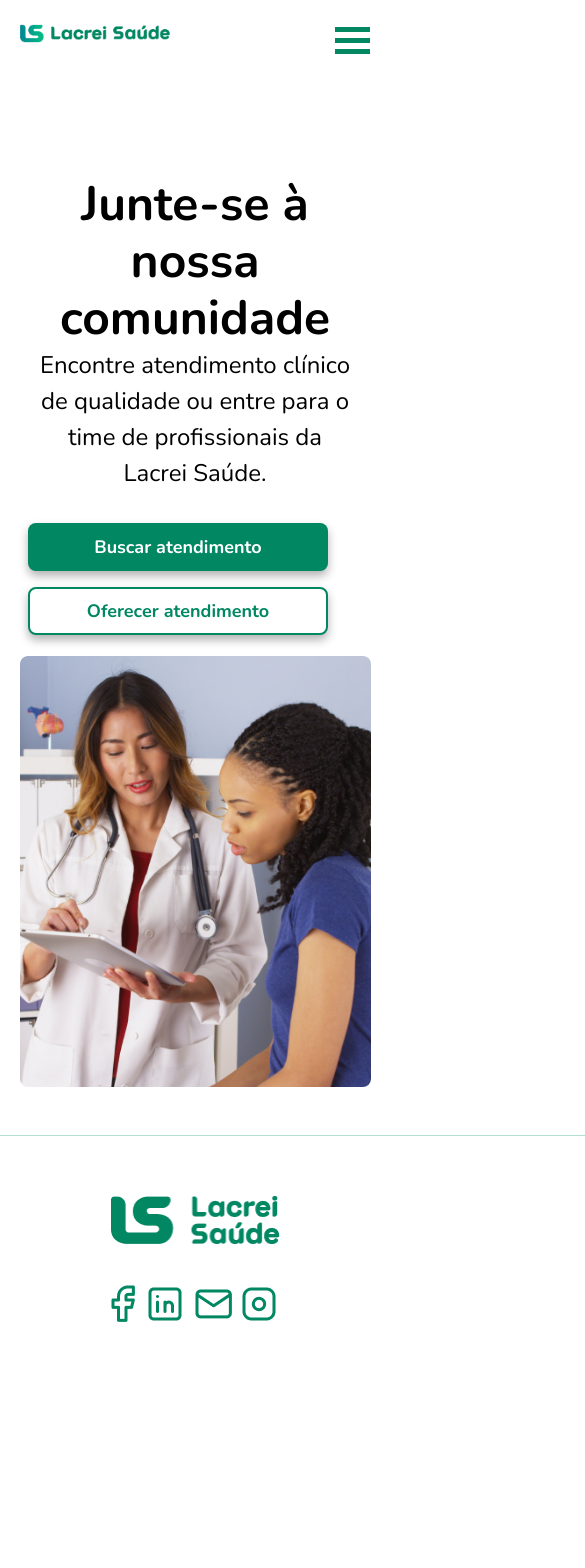
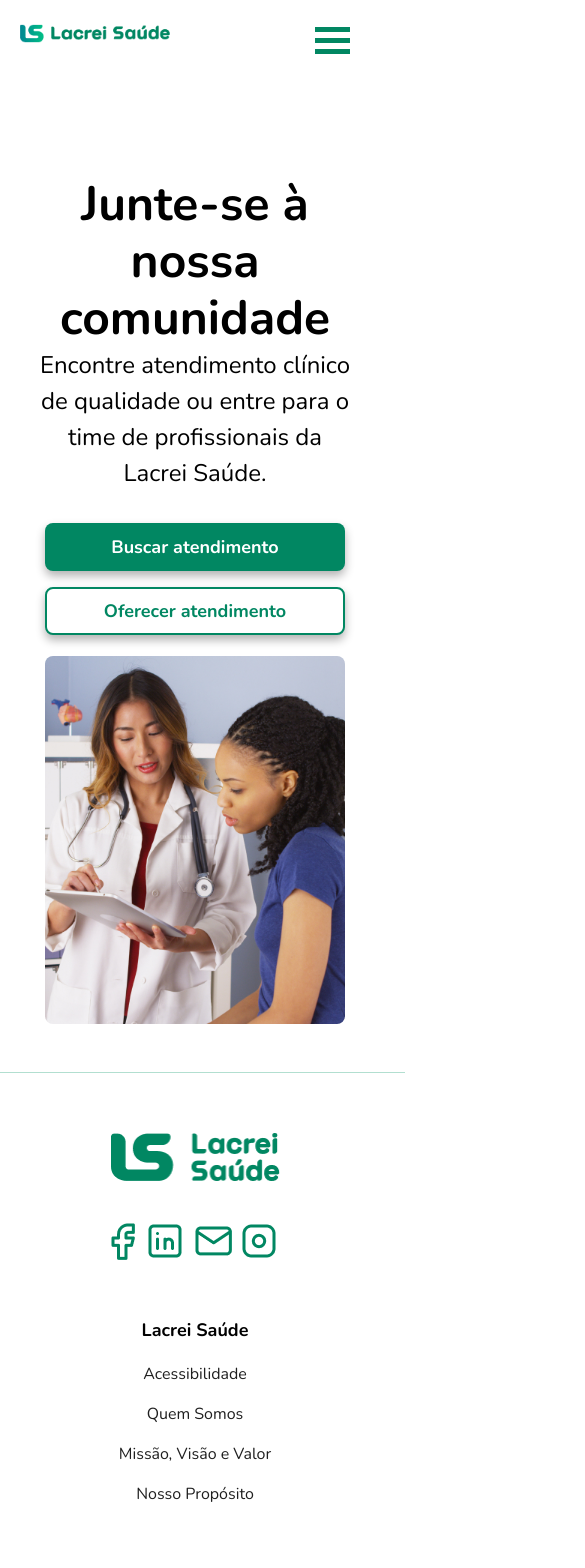
Before and after one commit to Souzzagabe/desafio_voluntario, a React (Vite) app: page / in a window 390 px wide. Shown: the top 1568 px of the page, 585 px wide, since content can reach past the window. Built offline with nearby package versions, Linux system fonts and the light colour scheme.

Commit message:
feature: responsiveness practically finished

```diff
--- a/src/components/footer/Footer.Styles.ts
+++ b/src/components/footer/Footer.Styles.ts
@@ -2,11 +2,16 @@ import styled from "styled-components";
 
 export const Footer = styled.footer`
   width: auto;
-  height: 465px;
+  height: 464px;
   align-items: center;
   margin-top: 3rem;
   align-items: center;
   justify-content: center;
   border-top: 1px solid #B2DFD0;
 
+  @media (max-width: 1170px) {
+   height: auto;
+
+  }
+
 `;
--- a/src/components/footer/ListFooter.Styles.ts
+++ b/src/components/footer/ListFooter.Styles.ts
@@ -8,6 +8,12 @@ export const Content = styled.div`
   margin-bottom: 60px;
   border-bottom: 1px solid #B2DFD0;
   gap: 300px;
+
+
+  @media (max-width: 1170px) {
+    margin-bottom: 10px;
+
+  }
 ;
 
   @media (max-width: 1122px) {
@@ -16,6 +22,7 @@ export const Content = styled.div`
     justify-content: center;
     align-items: center;
     height: auto;
+    gap: 50px;
   }
 `;
 
@@ -44,6 +51,7 @@ export const Links = styled.div`
     display: flex;
     flex-direction: column;
     list-style: none;
+    margin-bottom: 40px;
   }
 
   li {
--- a/src/components/footer/infos/InfoFooter.Styles.ts
+++ b/src/components/footer/infos/InfoFooter.Styles.ts
@@ -6,13 +6,16 @@ export const Infos = styled.div`
   align-items: top;
   justify-content: center;
 
-;
+  @media (max-width: 1170px) {
+    align-items: center;
+    flex-direction: column;
+    padding: 10px;
+  }
 `;
 
 export const InfosText = styled.div`
   width: 1020px;
   height: 95px;
-
   p {
     font-size: 14px;
     font-weight: 400;
@@ -23,16 +26,54 @@ export const InfosText = styled.div`
     margin-top: 40px;
     line-height: 0;
   }
+
+  @media (max-width: 1170px) {
+    width: 400px;
+    height: auto;
+    align-items: center;
+    display: flex;
+    justify-content: center;
+    flex-direction: column;
+    margin-bottom: 10px;
+
+    p {
+      font-size: 10px;
+    }
+
+    p:first-child {
+      display: none;
+    }
+
+    p:nth-child(2) {
+      display: none;
+    }
+  }
+
+  @media (max-width: 690px) {
+    p {
+      font-size: 8px;
+    }
+  }
 `;
 
 export const ButtonScroll = styled.button`
-
+  align-items: center;
+  display: flex;
+  justify-content: center;
   width: 48px;
   height: 48px;
-  border-radius: 8px; /* Radius 8px */
-  border: 2px solid #018762; /* Border 2px */
-  padding: 10px 12px; /* Padding 10px, 12px, 10px, 12px */
-  gap: 16px; /* Gap 16px */
- background-color: white;
- box-shadow: 0px 5px 10px 0px rgba(0, 0, 0, 0.3);
+  border-radius: 8px;
+  border: 2px solid #018762;
+  padding: 10px 12px;
+  gap: 16px;
+  background-color: white;
+  box-shadow: 0px 5px 10px 0px rgba(0, 0, 0, 0.3);
+  cursor: pointer;
+
+  @media (max-width: 1170px) {
+    align-items: center;
+    display: flex;
+    justify-content: center;
+    margin-bottom: 10px;
+  }
 `;
--- a/src/components/header/Header.Styles.ts
+++ b/src/components/header/Header.Styles.ts
@@ -2,8 +2,7 @@ import styled from "styled-components";
 
 export const Header = styled.div`
   width: 100%;
-  background-color: linear-gradient(180deg, #F5FFFB 0%, #FFFFFF 100%);
-;
+  background-color: linear-gradient(180deg, #f5fffb 0%, #ffffff 100%);
   height: 96px;
   display: flex;
   align-items: center;
@@ -62,12 +61,21 @@ export const Nav = styled.nav`
   @media (max-width: 770px) {
     display: none;
     flex-direction: column;
-    align-items: flex-end;
+    align-items: center;
     width: 100%;
     margin-top: 40px;
     padding: 40px;
     background-color: #fff;
     height: 400px;
+    z-index: 10;
+    border-left: 4px solid #018762;
+    border-right: 4px solid #018762;
+    border-bottom: 4px solid #018762;
+    box-shadow: 8px 0px 10px rgba(0, 0, 0, 0.3),
+      /* Sombra para a direita */ -8px 0px 10px rgba(0, 0, 0, 0.3),
+      /* Sombra para a esquerda */ 0px 30px 20px rgba(0, 0, 0, 0.3);
+    border-radius: 0px 0px 8px 8px;
+
 
     button {
       margin: 10px 0;
@@ -82,7 +90,6 @@ export const Nav = styled.nav`
   @media (max-width: 955px) {
     button {
       font-size: 16px;
-
     }
   }
 `;
@@ -97,14 +104,13 @@ export const Img = styled.img`
     height: auto;
   }
 `;
-
 export const HamburgerMenu = styled.div`
   display: none;
   flex-direction: column;
   cursor: pointer;
-  position: fixed;
+  position: absolute;
   top: 24px;
-  right: 20px;
+  right: 40px;
 
   div {
     width: 35px;
@@ -115,6 +121,6 @@ export const HamburgerMenu = styled.div`
 
   @media (max-width: 770px) {
     display: flex;
-    z-index: 10;
   }
+
 `;
--- a/src/components/main/Main.Styles.tsx
+++ b/src/components/main/Main.Styles.tsx
@@ -54,6 +54,15 @@ export const Img = styled.img`
     height: auto;
     margin-top: 100px;
   }
+
+  @media (max-width: 690px) {
+    width: 400px;
+    height: auto;
+  }
+  @media (max-width: 430px) {
+    width: 300px;
+    height: auto;
+  }
 `;
 
 export const ButtonMain = styled.div`
@@ -104,6 +113,7 @@ export const ButtonMain = styled.div`
       width: 100%;
       max-width: 300px;
       margin-bottom: 16px;
+      margin-right: 0;
     }
 
     button:nth-child(2) {
--- a/src/components/theme/Global.Style.tsx
+++ b/src/components/theme/Global.Style.tsx
@@ -1,20 +1,24 @@
 import { createGlobalStyle } from "styled-components";
 
+// Cria um estilo global usando createGlobalStyle do styled-components
 const GlobalStyle = createGlobalStyle`
+  /* Define estilos globais para todos os elementos */
   * {
     margin: 0;
     padding: 0;
-    box-sizing: border-box;
-    font-family: 'Nunito', sans-serif;
+    box-sizing: border-box; /* Define a caixa de modelagem como border-box para incluir bordas e preenchimentos no cálculo do tamanho */
+    font-family: 'Nunito', sans-serif; /* Define a fonte padrão para todos os elementos, com fallback para sans-serif */
   }
 
- body {
-    margin: 0;
-    padding: 0;
-    font-family: Arial, sans-serif;
+  /* Define estilos específicos para o corpo da página */
+  body {
+    margin: 0; /* Remove margens padrão do corpo */
+    padding: 0; /* Remove preenchimentos padrão do corpo */
+    font-family: Arial, sans-serif; /* Define a fonte padrão do corpo como Arial, com fallback para sans-serif */
+    width: 100vw; /* Define a largura do corpo como 100% da largura da viewport */
 
     /* Adicione outros estilos globais conforme necessário */
   }
 `;
 
-export default GlobalStyle;
+export default GlobalStyle; // Exporta o estilo global para uso em outros componentes ou no aplicativo como um todo
```
